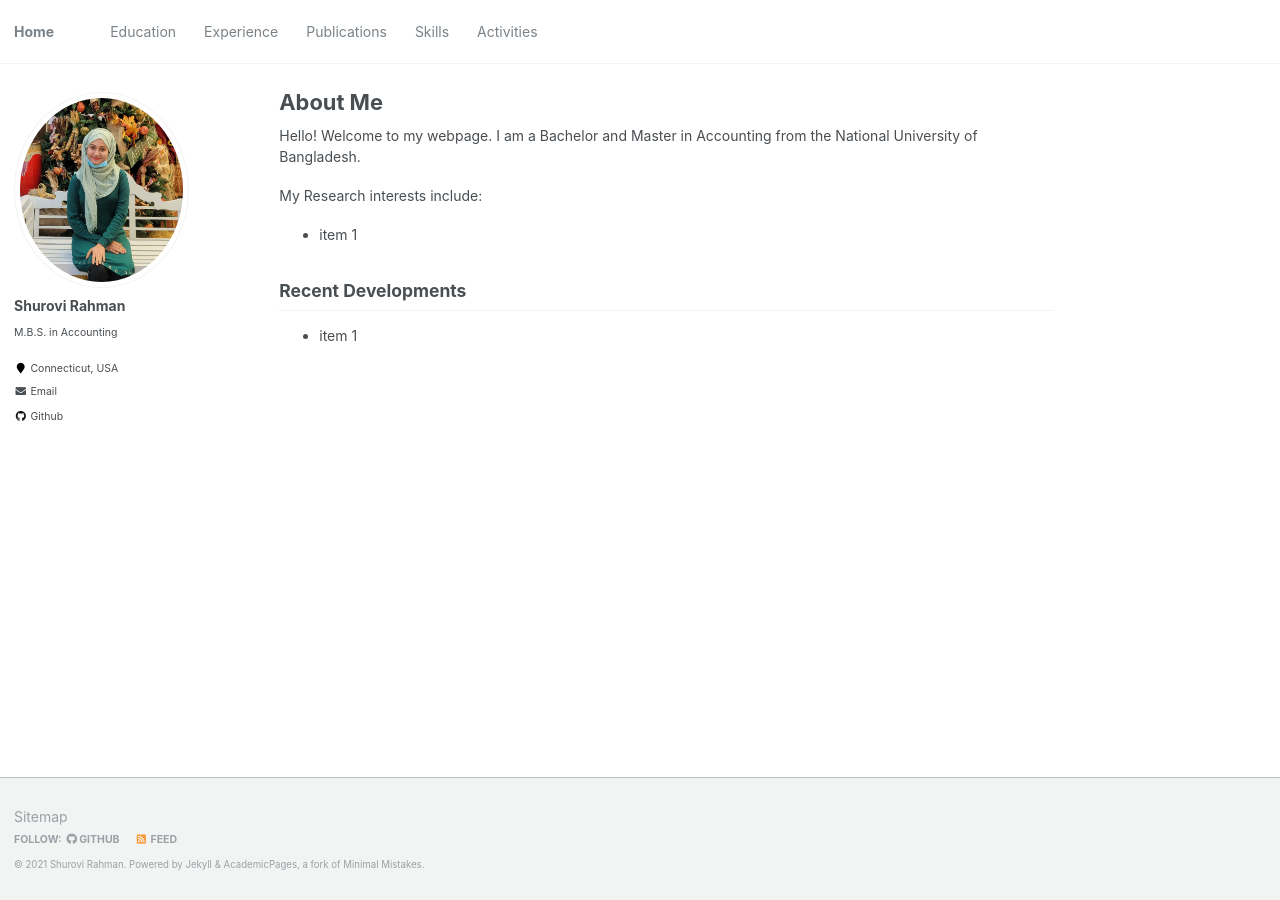
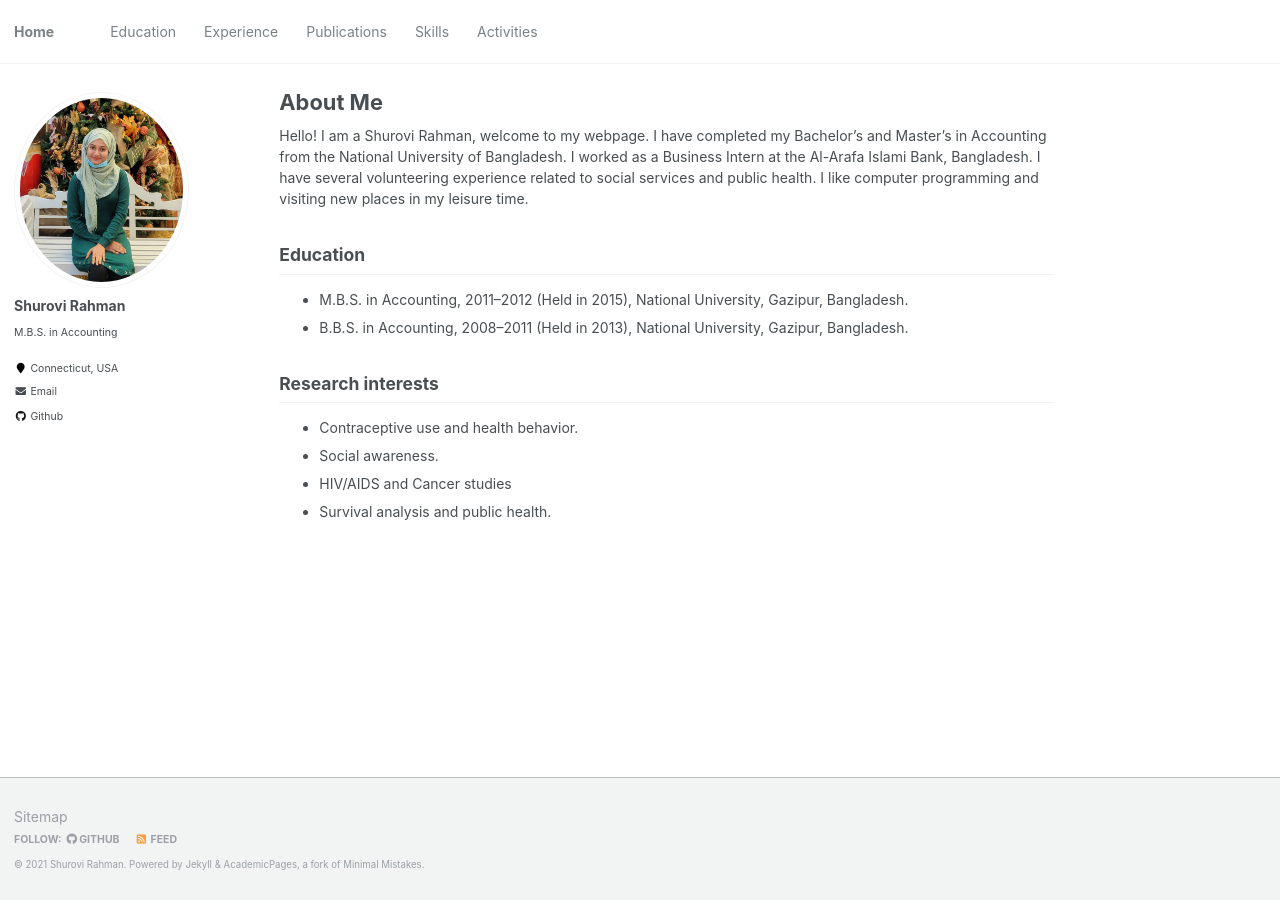
Before and after one commit to shurovirahman/shurovirahman.github.io, a Jekyll site: the page built from _pages/about.md, in a window 1280 px wide. Built offline with Jekyll 4.4.1, drawn with Linux system fonts in a browser that asks for light colours.

Commit message:
Update about.md

```diff
--- a/_pages/about.md
+++ b/_pages/about.md
@@ -7,10 +7,14 @@ redirect_from:
   - /about/
   - /about.html
 ---
-Hello! Welcome to my webpage. I am a Bachelor and Master in Accounting from the National University of Bangladesh.
+Hello! I am a Shurovi Rahman, welcome to my webpage. I have completed my Bachelor's and Master's in Accounting from the National University of Bangladesh. I worked as a Business Intern at the Al-Arafa Islami Bank, Bangladesh. I have several volunteering experience related to social services and public health. I like computer programming and visiting new places in my leisure time.
 
-My Research interests include:
-* item 1
+## Education
+* M.B.S. in Accounting, 2011--2012 (Held in 2015), National University, Gazipur, Bangladesh.
+* B.B.S. in Accounting, 2008--2011 (Held in 2013), National University, Gazipur, Bangladesh.
 
-## Recent Developments
-* item 1
+## Research interests
+* Contraceptive use and health behavior.
+* Social awareness.
+* HIV/AIDS and Cancer studies
+* Survival analysis and public health.
```
